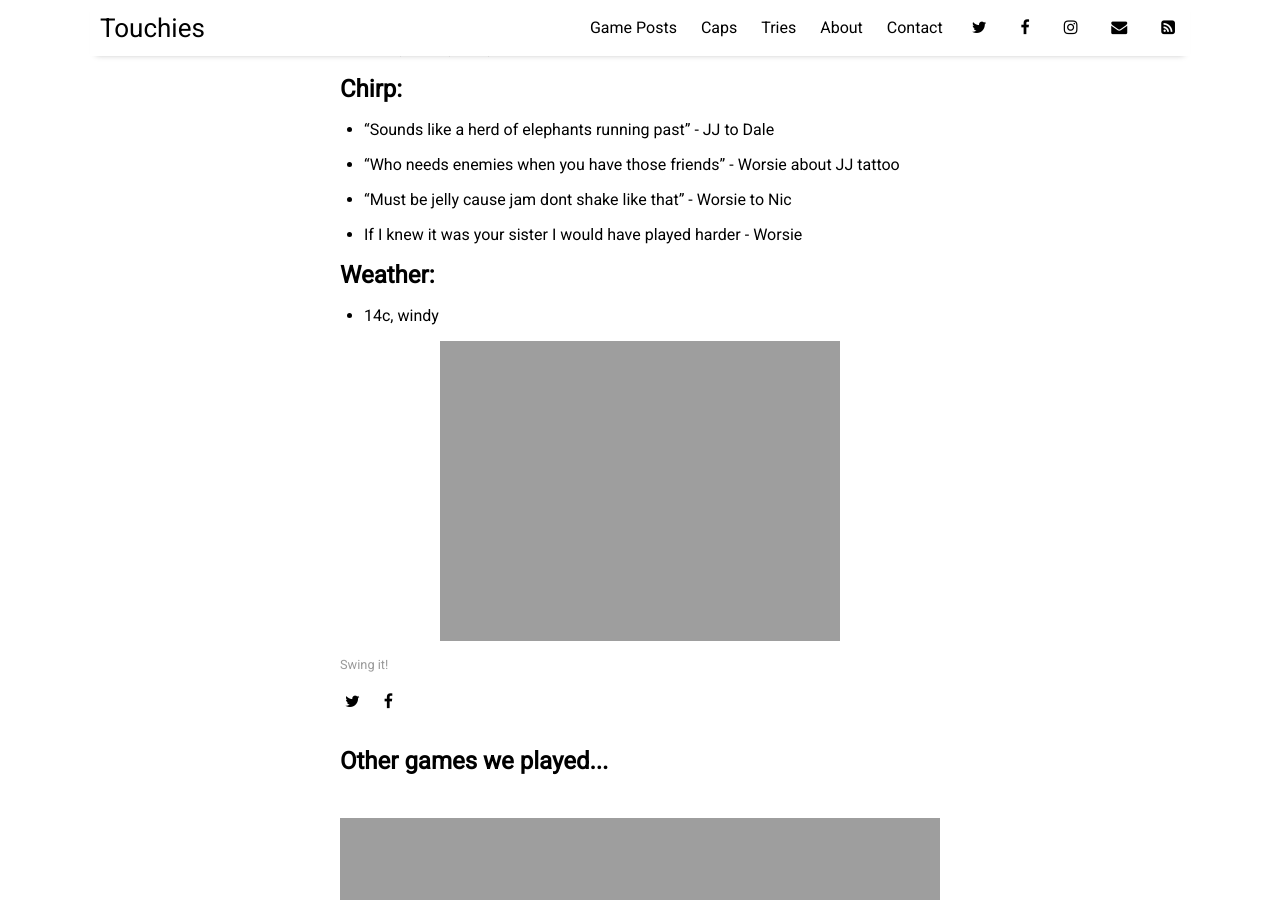
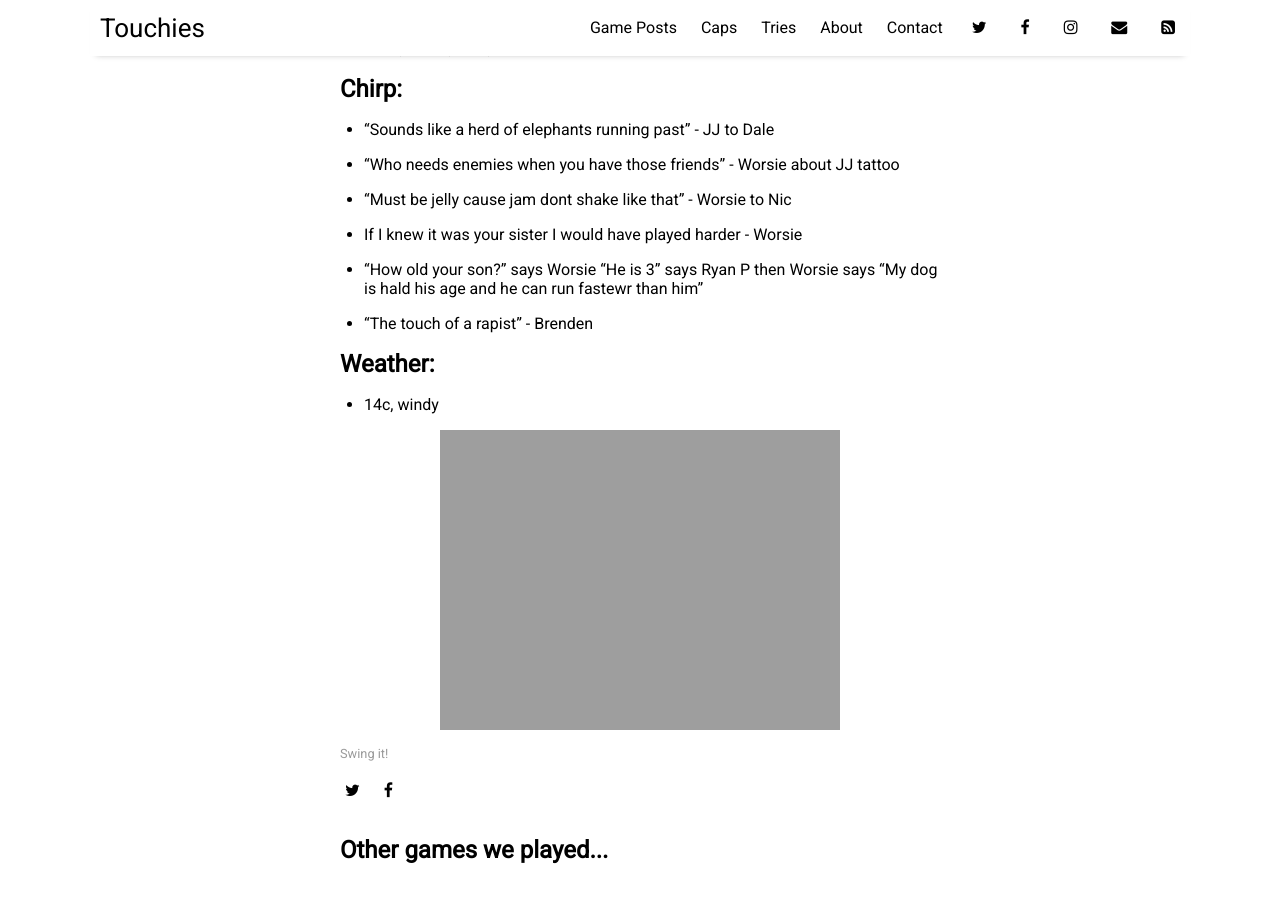
Before and after one commit to sundayrugby/sundayrugby.github.io, a Jekyll site: the page built from _posts/2022-09-11-T.md, in a window 1280 px wide and 900 px high, scrolled down 1757 px. Built offline with Jekyll 4.4.1, drawn with Linux system fonts in a browser that asks for light colours; nearby versions of some CDN libraries.

Commit message:
Update 2022-09-11-T.md

```diff
--- a/_posts/2022-09-11-T.md
+++ b/_posts/2022-09-11-T.md
@@ -71,6 +71,8 @@ image: 2022_09_11.jpg
 * "Who needs enemies when you have those friends" - Worsie about JJ tattoo
 * "Must be jelly cause jam dont shake like that" - Worsie to Nic
 * If I knew it was your sister I would have played harder - Worsie
+* "How old your son?" says Worsie "He is 3" says Ryan P then Worsie says "My dog is hald his age and he can run fastewr than him"
+* "The touch of a rapist" - Brenden
 
 ## Weather:
 
```
